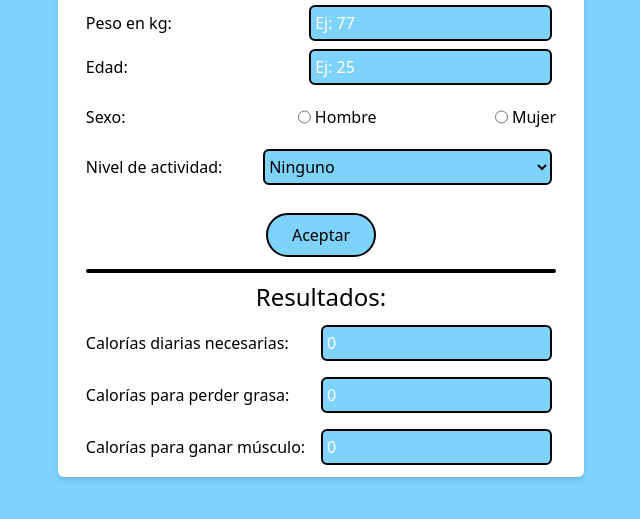
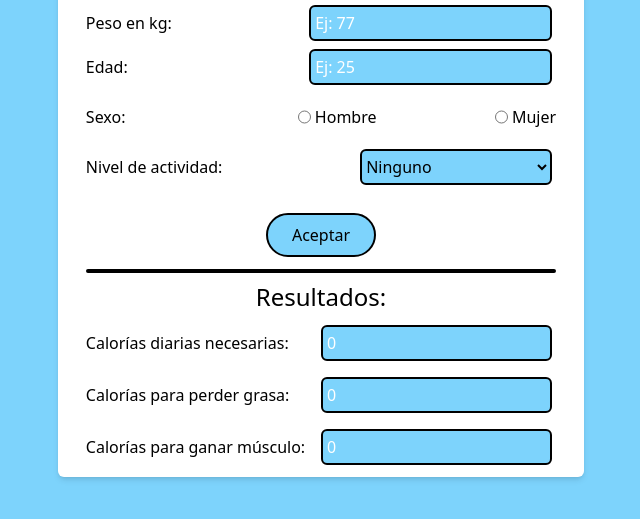
Before and after one commit to kevin-dorado/calculadoraDeCalorias, a website: page public/index.html in a window 1280 px wide. Shown: the part 237-756 px from the top of the page, without its empty margins (319-959 px from the left). Drawn offline with nearby package versions, Linux system fonts and the light colour scheme.

Commit message:
ex version

```diff
--- a/public/index.html
+++ b/public/index.html
@@ -96,12 +96,12 @@
             <div>
               <label for="actividad">Nivel de actividad:</label>
             </div>
-            <div class="flex justify-end w-1/2">
+            <div class="flex justify-end">
               <select
                 required
                 name="actividad"
                 id="actividad"
-                class="bg-sky-300 rounded-md border-2 border-black py-1 m-1"
+                class="bg-sky-300 rounded-md border-2 border-black py-1 m-1 w-48"
               >
                 <option value="1">Ninguno</option>
                 <option value="2">ejercicio de 1 a 3 veces por semana</option>
```
